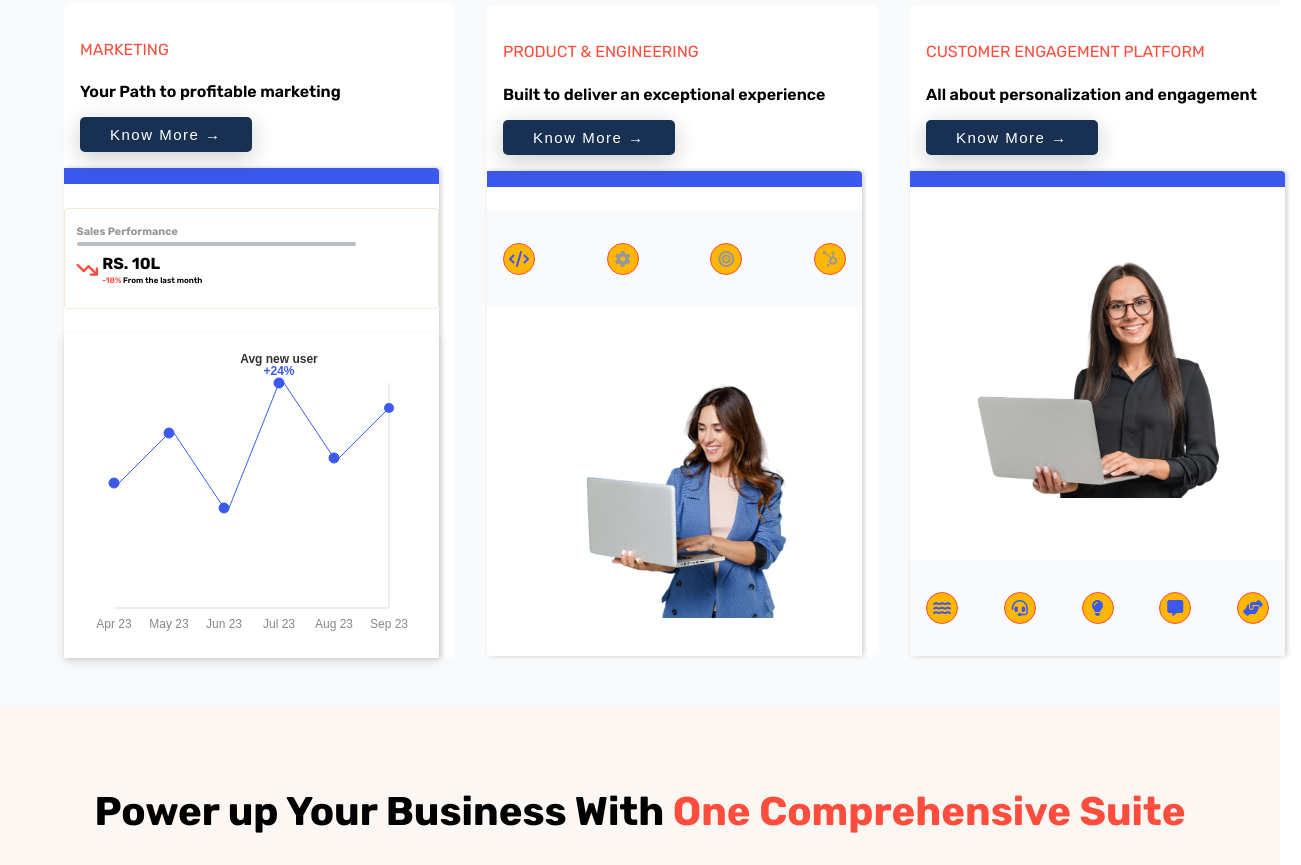
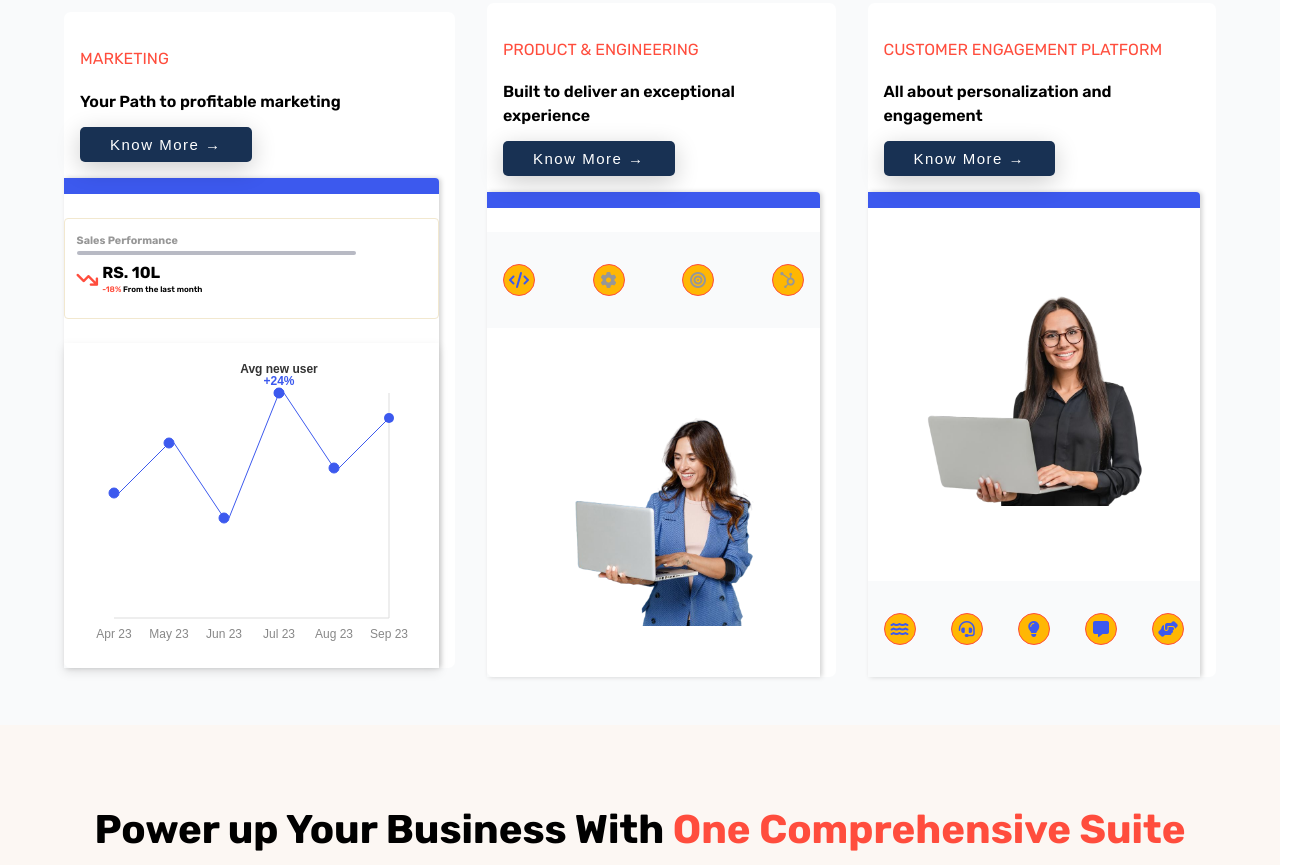
Before and after one commit to webMagic1999/Projects, a plain HTML site: page assignment brand story/index.html in a window 1280 px wide. Shown: the part 770-1635 px from the top of the page, 1301 px wide, since content can reach past the window. Drawn offline with Linux system fonts and the light colour scheme.

Commit message:
Brand Story Assignment

```diff
--- a/assignment brand story/style.css
+++ b/assignment brand story/style.css
@@ -338,8 +338,10 @@ h6 {
 }
 
 .other-content img {
-  width: 375px;
+  width: 100%;
   height: 325px;
+  max-width: 375px;
+  max-height: 325px;
   object-fit: contain;
 }
 
@@ -688,7 +690,7 @@ h6 {
 }
 
 .different-sector-pack > div {
-  height: 22rem;
+  /* height: 22rem; */
   background: #ffffff;
   box-shadow: 0px 0px 5px #b8bac4;
   border-radius: 0.5rem;
@@ -1015,6 +1017,7 @@ h6 {
   outline: none;
   background: #ff6729;
   color: #ffffff;
+  cursor: pointer;
 }
 
 footer {
@@ -1065,6 +1068,7 @@ footer {
 
 .copyrights > p {
   margin: 0;
+  font-size: 0.725rem;
 }
 /* Responsive Design */
 @media (max-width: 768px) {
```
